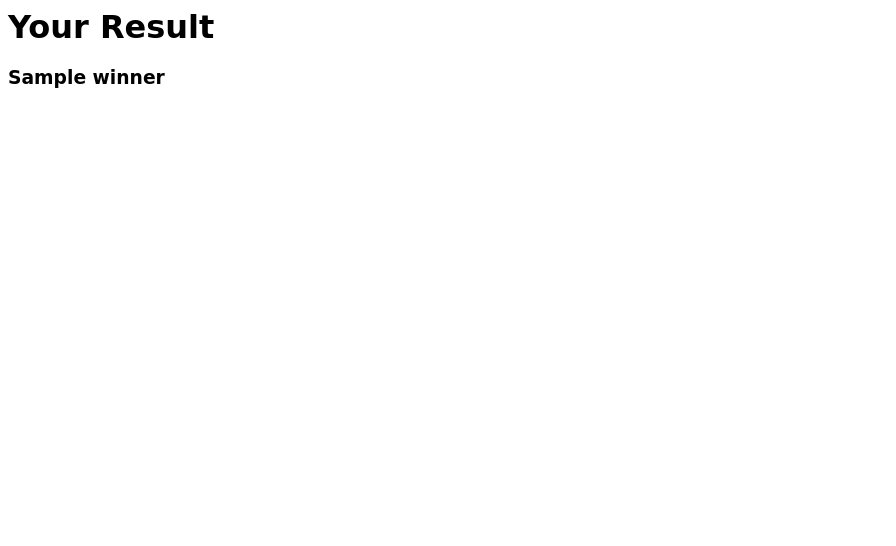
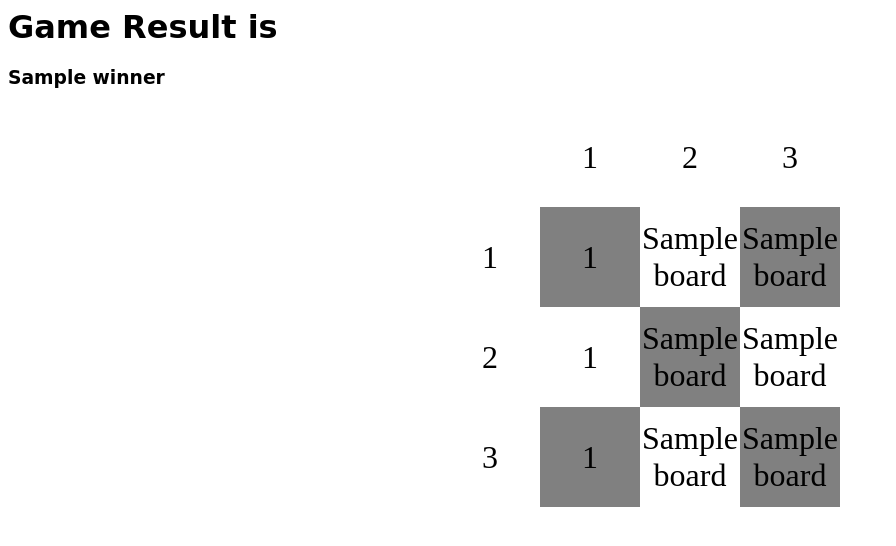
Before and after one commit to YunhanYu99/TTTGameWeb, a Flask app: template templates/stats.html in a window 1280 px wide. Shown: the top 546 px of the page, without its empty margins (0-896 px from the left). Run offline with Flask 2, Linux system fonts and the light colour scheme; the template is opened without the code that fills it: most values are stand-ins (such as "Sample title", 1, 10 or a date in 2020).

Commit message:
Result_showBoard

```diff
--- a/server.py
+++ b/server.py
@@ -304,7 +304,15 @@ def play():
 
 @app.route("/stats")
 def stats():
-    return render_template("stats.html",winner = data.winner)
+    if data.winner == "O":
+        winner_name = data.player_1_name
+        output = "%s win the game"%winner_name
+    elif data.winner == "X":
+        winner_name = data.player_2_name
+        output = "%s win the game"%winner_name
+    else:
+        output = "The game is Draw"
+    return render_template("stats.html",winner = output,board = data.board)
 
 def update_board(board,target_position,current_player):
     target_position_row = int(target_position[0])-1
--- a/templates/login.html
+++ /dev/null
@@ -1,6 +0,0 @@
-<form method="POST">
-    <input name="username"/>
-    <br>
-    <input password="password" type="password"/>
-    <button type="submit" >login</button>
-</form>
--- a/templates/stats.html
+++ b/templates/stats.html
@@ -1,5 +1,31 @@
-<link rel="stylesheet" href="../style.css">
+<link rel="stylesheet" href="../static/style.css">
 <div class = "title">
-    <h1>Your Result</h1>
+    <h1>Game Result is</h1>
     <h3>{{winner}}
 </div>
+<table align = "center" class="playboard">
+    <tr>
+        <td class="dark"></td>
+        <td class="dark">1</td>
+        <td class="dark">2</td>
+        <td class="dark">3</td>
+    </tr>
+    <tr>
+        <td class="dark">1</td>
+        <td class="light">{{board[0][0]}}</td>
+        <td class="dark">{{board[0][1]}}</td>
+        <td class="light">{{board[0][2]}}</td>
+    </tr>
+    <tr>
+        <td class="dark">2</td>
+        <td class="dark">{{board[1][0]}}</td>
+        <td class="light">{{board[1][1]}}</td>
+        <td class="dark">{{board[1][2]}}</td>
+    </tr>
+    <tr>
+        <td class="dark">3</td>
+        <td class="light">{{board[2][0]}}</td>
+        <td class="dark">{{board[2][1]}}</td>
+        <td class="light">{{board[2][2]}}</td>
+    </tr>
+</table>
```
Also changed, not shown: templates/profile.html (deleted, +0 -11 lines).
